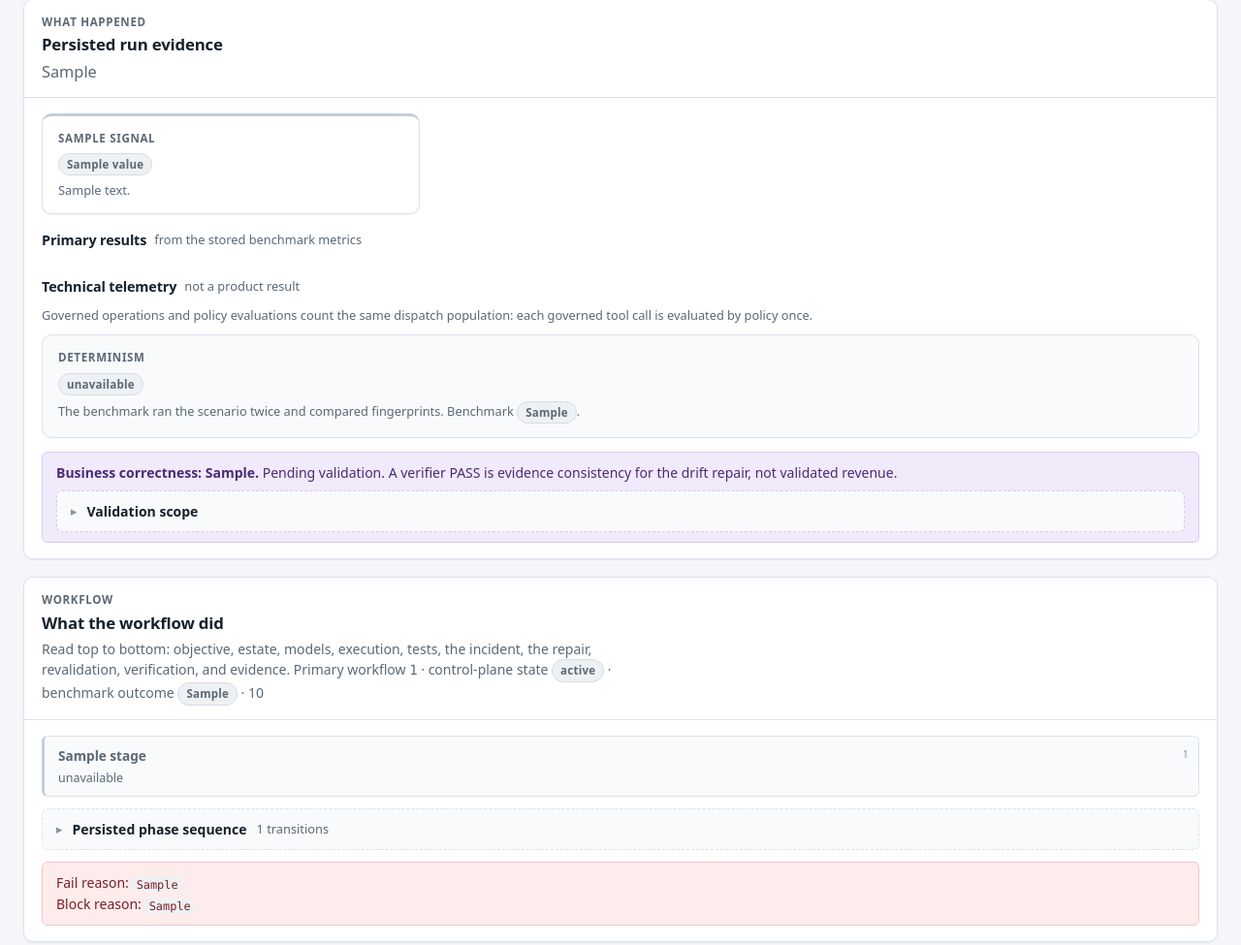
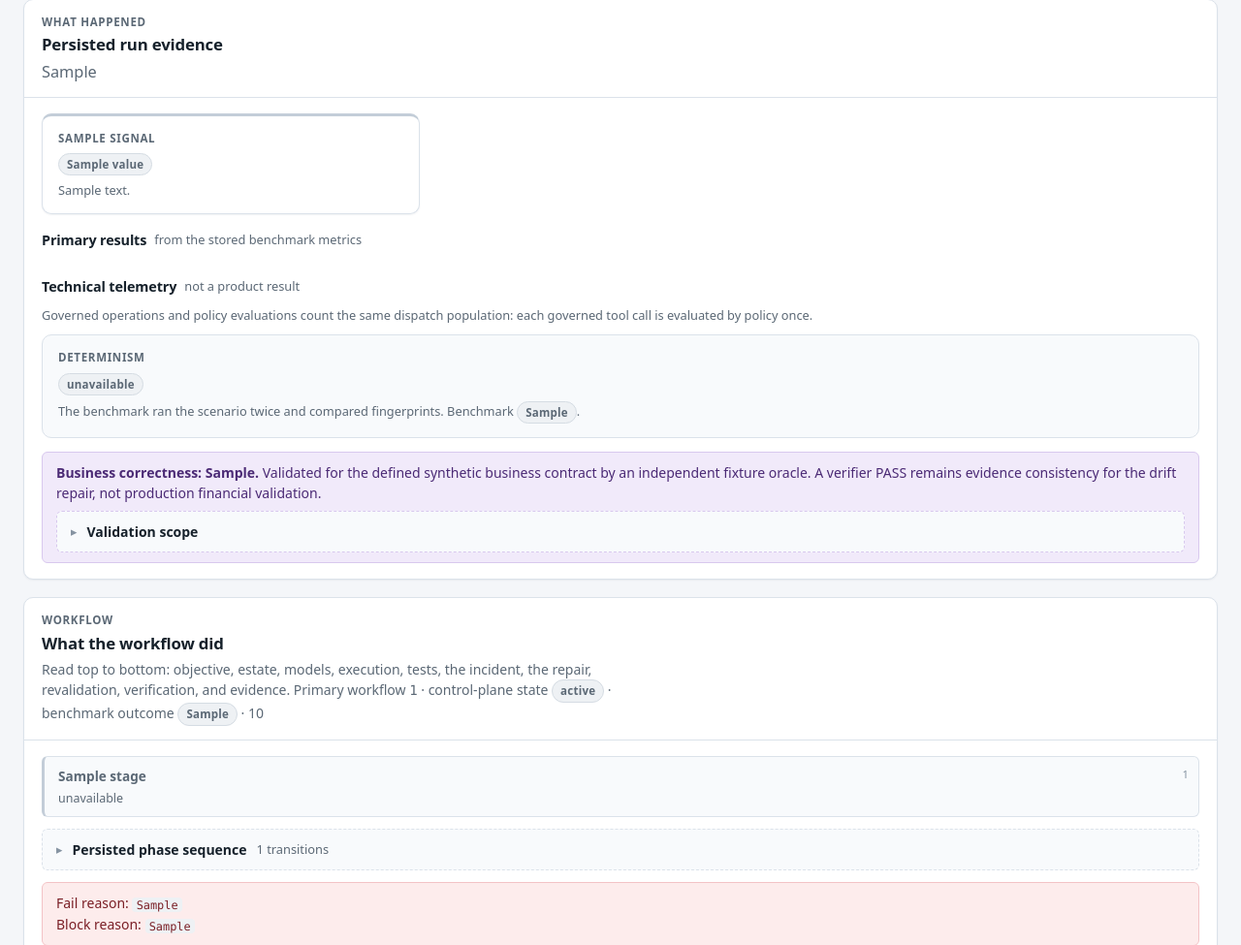
Before and after one commit to Fejjii/AIDataEngineer, a Python web app: template src/aide/api/templates/run.html in a window 1280 px wide. Shown: the part 254-1229 px from the top of the page at 97% size. Run offline with Jinja, Linux system fonts and the light colour scheme; the template is opened without the code that fills it: most values are stand-ins (such as "Sample title", 1, 10 or a date in 2020).

Commit message:
Clarify scoped business validation on completed runs

```diff
--- a/src/aide/api/templates/run.html
+++ b/src/aide/api/templates/run.html
@@ -132,7 +132,7 @@
         </div>
         <div class="notice correctness" style="margin-top: 14px;">
           <strong>Business correctness: {{ page.business_correctness }}.</strong>
-          Pending validation. A verifier PASS is evidence consistency for the drift repair, not validated revenue.
+          Validated for the defined synthetic business contract by an independent fixture oracle. A verifier PASS remains evidence consistency for the drift repair, not production financial validation.
           <details class="disclosure quiet" style="margin-top: 8px; border-color: #d8c8ee;">
             <summary>Validation scope</summary>
             <div class="disclosure-body"><ul class="small">{% for item in page.limitations %}<li>{{ item }}</li>{% endfor %}</ul></div>
```
